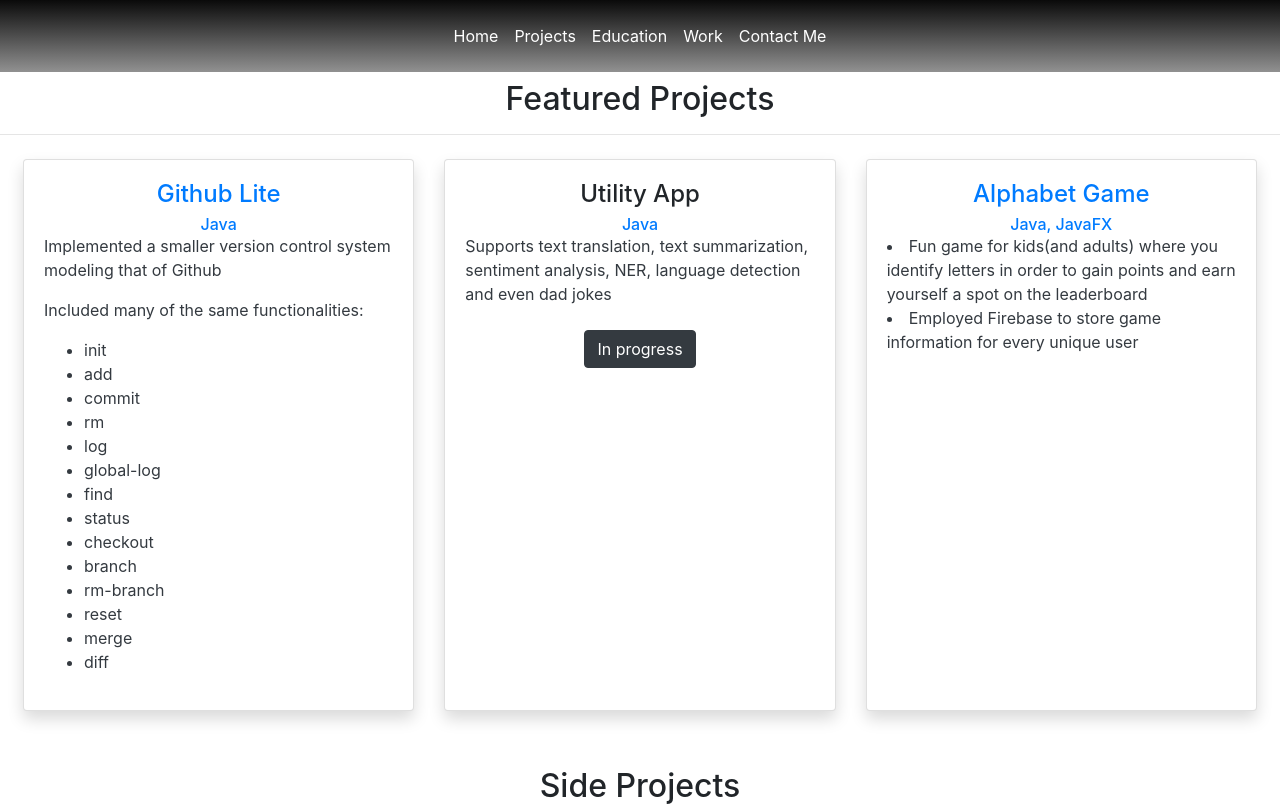
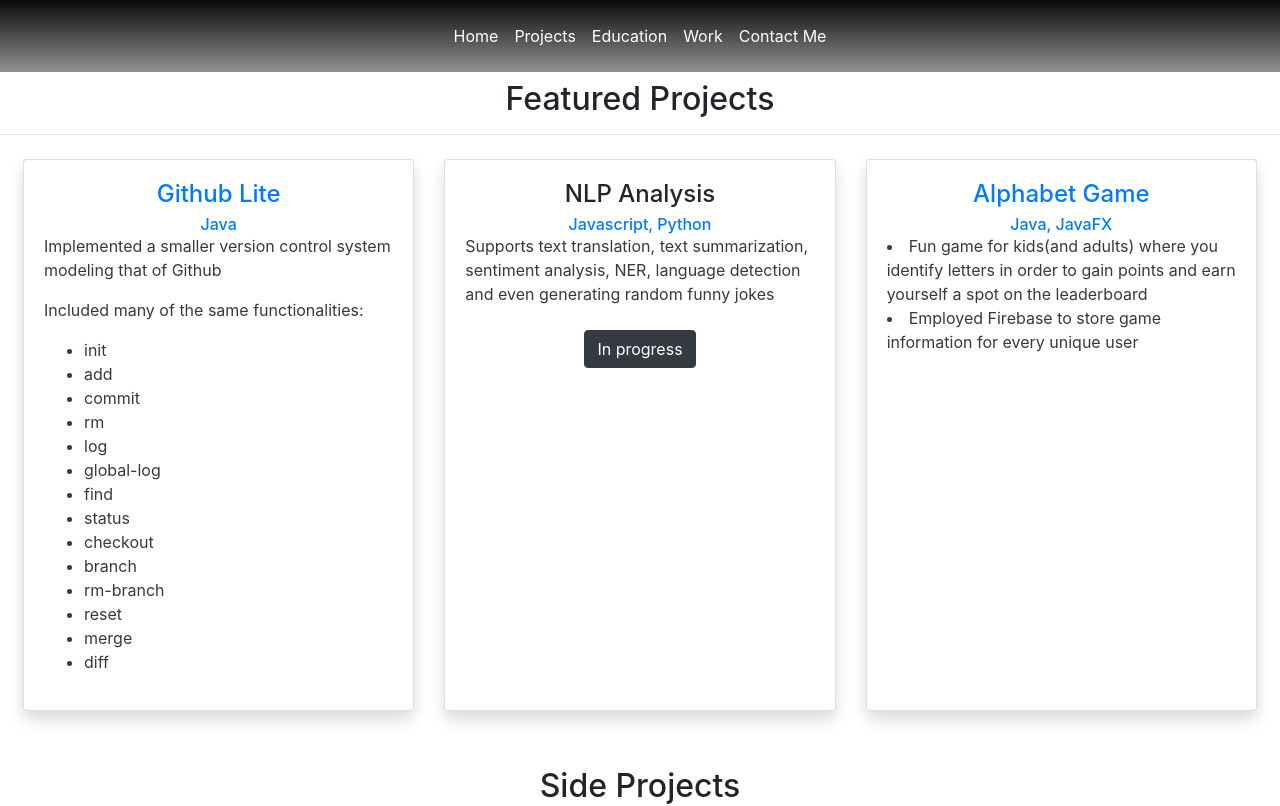
Before and after one commit to srinichrocks/Personal-Website, a Next.js app: page /projects in a window 1280 px wide. Shown: the top 806 px of the page. Built offline with nearby package versions, Linux system fonts and the light colour scheme.

Commit message:
minor change

```diff
--- a/src/pages/projects.js
+++ b/src/pages/projects.js
@@ -76,10 +76,10 @@ export default function Projects() {
                 }}}>
                 <div className="card-content">
                   <div className="card-body">
-                    <h4 className="card-title">Utility App</h4>
-                    <h6 className='card-subtitle text-primary'>Java</h6>
+                    <h4 className="card-title">NLP Analysis</h4>
+                    <h6 className='card-subtitle text-primary'>Javascript, Python</h6>
                     <section className='card-text text-left text-dark'>
-                    <p>Supports text translation, text summarization, sentiment analysis, NER, language detection and even dad jokes</p>
+                    <p>Supports text translation, text summarization, sentiment analysis, NER, language detection and even generating random funny jokes</p>
                   </section>
                   <button type = "button" className = "btn btn-dark mt-2" disabledtarget = "_blank">In progress</button>
                   </div>
```
Also changed, not shown: 2 other files (tests, documents, lock files or other folders).
